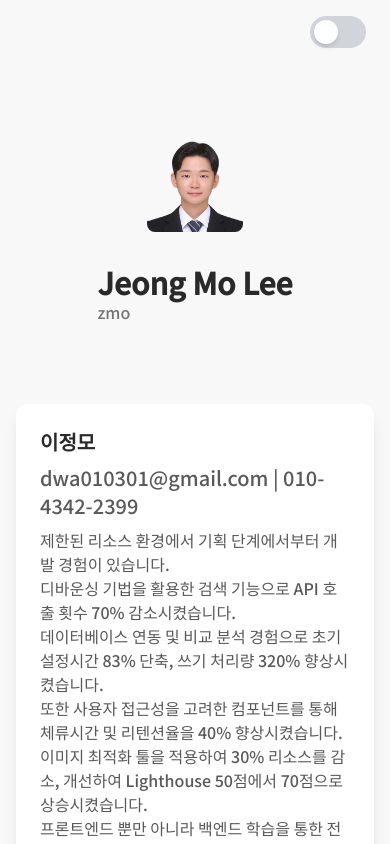
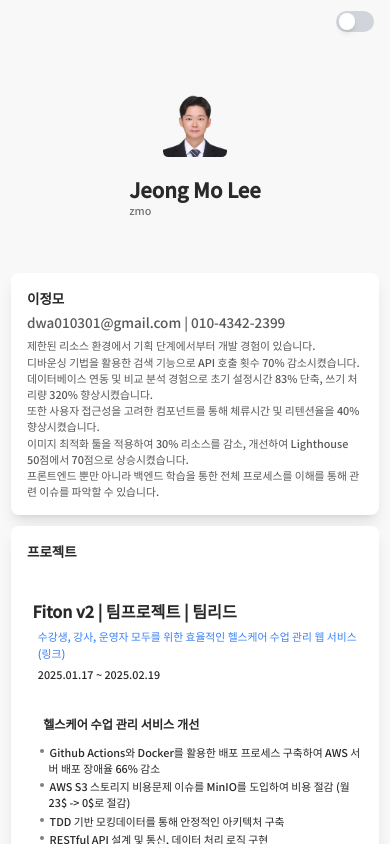
Before and after one commit to 2zm00/portfolio, a Next.js app: page / in a window 390 px wide. Shown: the top 844 px of the page. Built offline with nearby package versions, Linux system fonts and the light colour scheme.

Commit message:
feat: 모바일 환경에서 폰트 크기 조정

```diff
--- a/app/globals.css
+++ b/app/globals.css
@@ -54,3 +54,9 @@ body.form1 {
     text-wrap: balance;
   }
 }
+
+@media (max-width: 768px) {
+  html {
+    font-size: 67.5%;
+  }
+}
```
